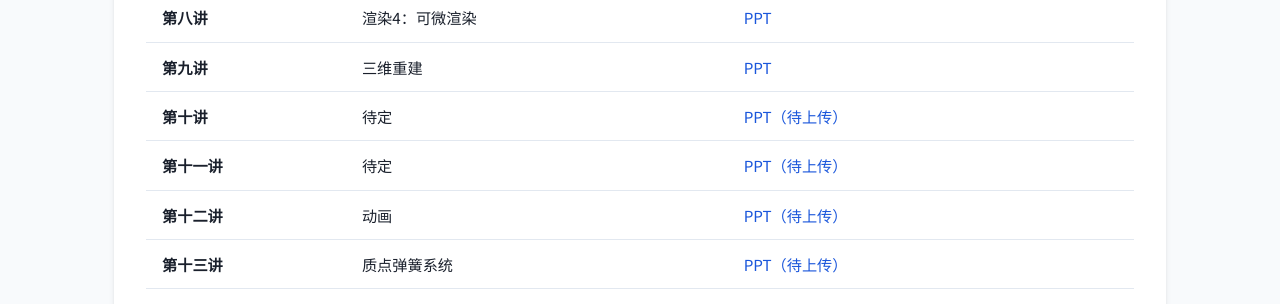
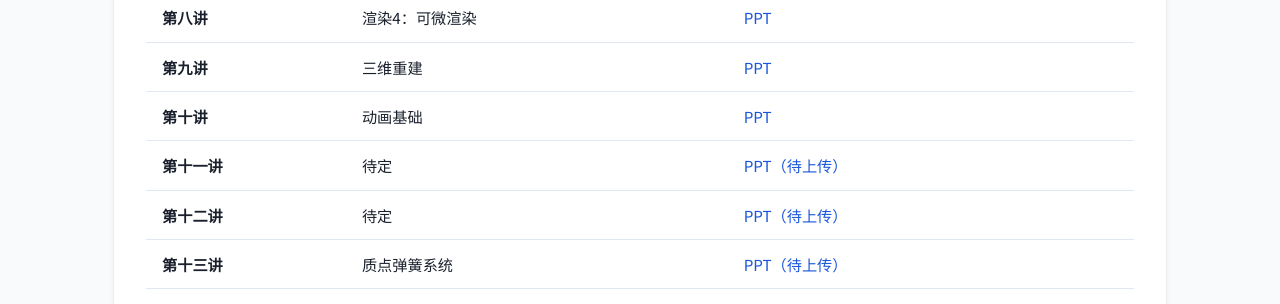
Before and after one commit to zhwinfo/zhwinfo.github.io, a Jekyll site: the page cg/index.html, which Jekyll copies as it is, in a window 1280 px wide and 900 px high, scrolled down 1291 px. Shown: the part 155-459 px from the top of the window. Built offline with Jekyll 4.4.1, drawn with Linux system fonts in a browser that asks for light colours.

Commit message:
fast update

```diff
--- a/cg/index.html
+++ b/cg/index.html
@@ -457,8 +457,8 @@
                         </tr>
                         <tr>
                             <td><strong>第十讲</strong></td>
-                            <td>待定</td>
-                            <td><a href="javascript:void(0)" onclick="window.open(pptLink, '_blank')">PPT（待上传）</a></td>
+                            <td>动画基础</td>
+                            <td><a href="javascript:void(0)" onclick="window.open(pptLink, '_blank')">PPT</a></td>
                         </tr>
                         <tr>
                             <td><strong>第十一讲</strong></td>
```
Also changed, not shown: other parts of cg/index.html (+1 -1 lines).
